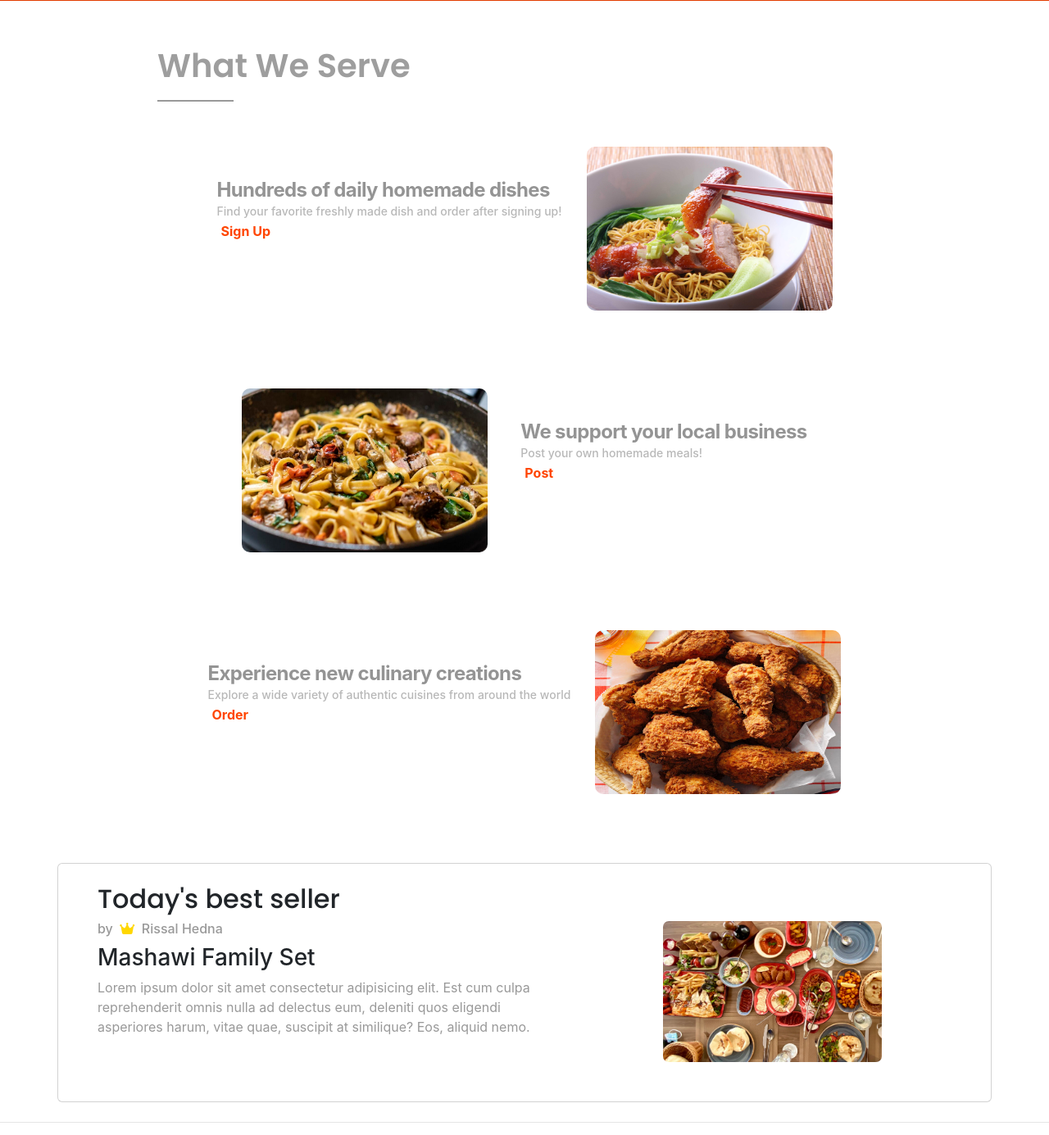
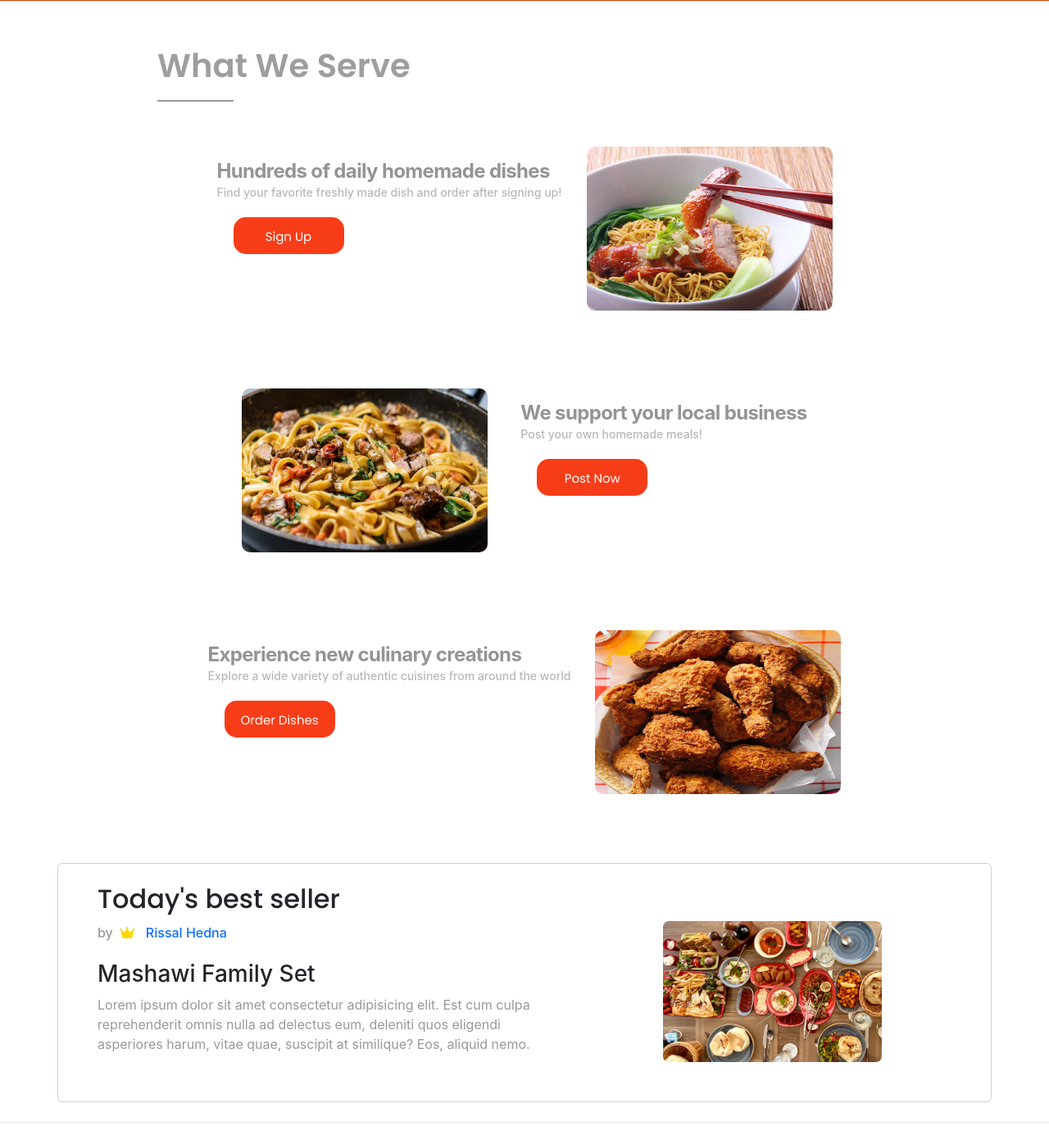
Before and after one commit to JamilAwada/Maida, a PHP site: page /home.html in a window 1280 px wide; the page is wider, and only the part inside the window is pictured. Shown: the part 559-1944 px from the top of that part at 82% size. Run offline with PHP 8.4, Linux system fonts and the light colour scheme.

Commit message:
fixed buttons and added links

```diff
--- a/Profile.css
+++ b/Profile.css
@@ -92,11 +92,12 @@ a:link {
   border-radius: 15px;
   transition-duration: 0.3s;
   margin: 20px;
-  font-size: 15px;
+  font-size: 12px;
 }
 .bmydishes:hover {
   cursor: pointer;
   background-color: white;
   color: #f73d18;
-  box-shadow: 0px 1px 30px 2px rgba(0, 0, 0, 0.15);
+  box-shadow: 0px 1px 30px 2px rgba(0, 0, 0, 0.221);
+  font-weight: bolder;
 }
--- a/home.css
+++ b/home.css
@@ -280,3 +280,25 @@ div {
   padding: 0px;
   display: block;
 }
+.bmydishes {
+  font-family: "Poppins", sans-serif;
+  color: white;
+  background-color: #f73d18;
+  float: left;
+  border: 0px;
+  height: auto;
+  width: 135px;
+  height: 45px;
+  padding: 13px;
+  border-radius: 15px;
+  transition-duration: 0.3s;
+  margin: 20px;
+  font-size: 15px;
+}
+.bmydishes:hover {
+  cursor: pointer;
+  background-color: white;
+  color: #f73d18;
+  box-shadow: 0px 1px 30px 2px rgba(0, 0, 0, 0.221);
+  font-weight: bolder;
+}
--- a/home.html
+++ b/home.html
@@ -37,10 +37,10 @@
       </label>
       <label class="logo">Maida</label>
       <ul>
-        <li><a href="#">Browse <i class="fa-solid fa-magnifying-glass"></i></a></li>
-        <li><a href="#">New Post <i class="fa-solid fa-circle-plus"></i></a></li>
+        <li><a href="search.html">Browse <i class="fa-solid fa-magnifying-glass"></i></a></li>
+        <li><a href="posting.html">New Post <i class="fa-solid fa-circle-plus"></i></a></li>
         <li><a href="#">Cart <i class="fa-solid fa-cart-shopping"></i></a></li>
-        <li><a href="#">Susan Smith</a></li>
+        <li><a href="Profile.html">Susan Smith</a></li>
         <li><a href="#">Log out <i class="fa-solid fa-right-from-bracket"></i></a></li>
       </ul>
     </nav>
@@ -86,7 +86,8 @@
           </div>
           <div class="paraout">
               <span class="parain">Find your favorite freshly made dish and order after signing up!</span><div class="Alinks">
-              <a class="links"><span class="spanup">Sign Up</span></a>
+              <button class="bmydishes" onclick="location.href='preauth.html'" type="button">Sign Up</button>
+
           </div>
           </div>
           </div>
@@ -111,8 +112,8 @@
           </div>
           <div class="paraout">
               <span class="parain">Post your own homemade meals!</span><div class="Alinks">
-              <a class="links"><span class="spanup">Post</span></a>
-          </div>
+                <button class="bmydishes" onclick="location.href='posting.html'" type="button">Post Now</button>
+              </div>
           </div>
 
           </div>
@@ -129,8 +130,8 @@
             </div>
             <div class="paraout">
                 <span class="parain">Explore a wide variety of authentic cuisines from around the world</span><div class="Alinks">
-                <a class="links"><span class="spanup">Order</span></a>
-            </div>
+                  <button class="bmydishes" onclick="location.href='search.html'" type="button">Order Dishes</button>
+                </div>
             </div>
             </div>
 
@@ -145,7 +146,7 @@
         <div class="row">
           <div class="col">
 
-            <h6 style="color: #999">by &nbsp;<i class="fa-solid fa-crown" style="color:gold;"></i>&nbsp; Rissal Hedna</h6>
+            <h6 style="color: #999">by &nbsp;<i class="fa-solid fa-crown" style="color:gold;"></i>&nbsp; <a class="links" href="account.html">Rissal Hedna</a> </h6>
             <h3>Mashawi Family Set</h3>
             <div style="color: #999">Lorem ipsum dolor sit amet consectetur adipisicing elit. Est cum culpa reprehenderit omnis nulla ad delectus eum, deleniti quos eligendi asperiores harum, vitae quae, suscipit at similique? Eos, aliquid nemo.</div>
           </div>
```
